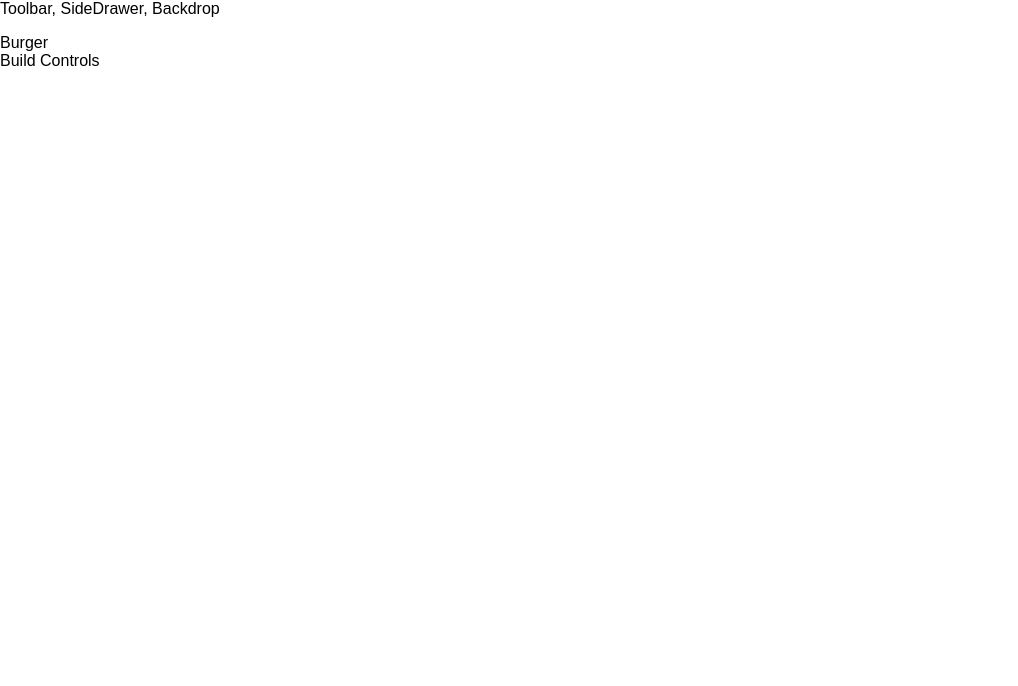
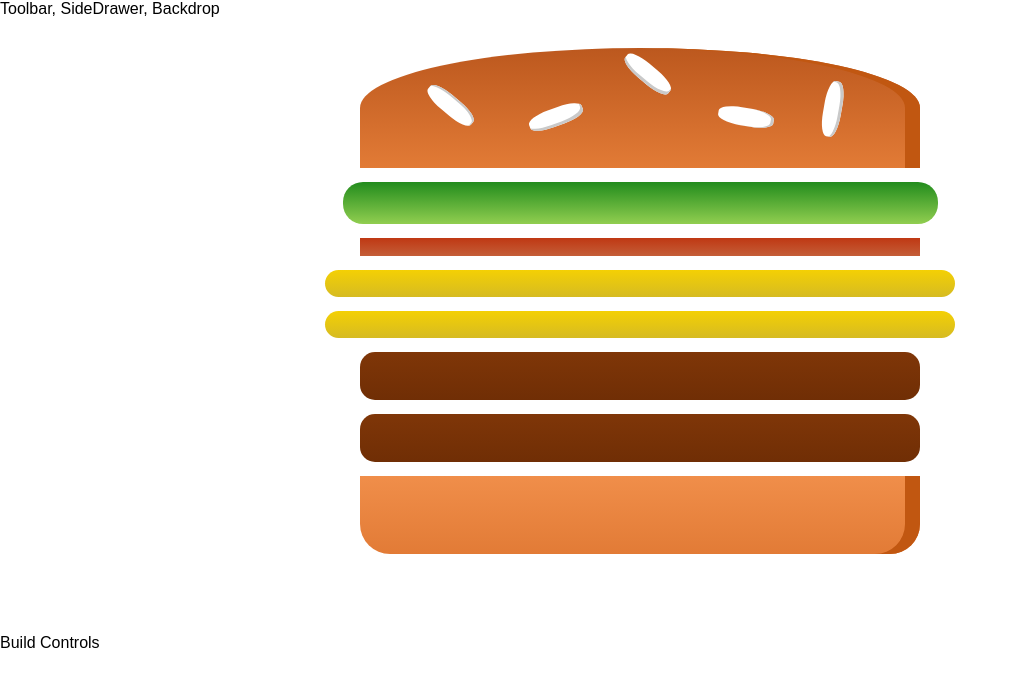
Before and after one commit to TPullen21/react-bb, a React app: page / in a window 1280 px wide. Shown: the top 686 px of the page, without its empty margins (0-1018 px from the left). Built offline with nearby package versions, Linux system fonts and the light colour scheme.

Commit message:
Outputs ingredients dynamically

```diff
--- /dev/null
+++ b/src/components/Burger/Burger.css
@@ -0,0 +1,30 @@
+.Burger {
+    width: 100%;
+    height: 250px;
+    margin: auto;
+    overflow: scroll;
+    text-align: center;
+    font-weight: bold;
+    font-size: 1.2rem;
+}
+
+@media (min-width: 500px) and (max-height: 400px) {
+    .Burger {
+        width: 350px;
+        height: 300px;
+    }
+}
+
+@media (min-width: 500px) and (min-height: 401px) {
+    .Burger {
+        width: 450px;
+        height: 400px;
+    }
+}
+
+@media (min-width: 1000px) and (min-height: 700px) {
+    .Burger {
+        width: 700px;
+        height: 600px;
+    }
+}
--- a/src/components/Burger/Burger.js
+++ b/src/components/Burger/Burger.js
@@ -0,0 +1,31 @@
+import React from 'react';
+
+import classes from './Burger.css'
+import BurgerIngredient from './BurgerIngredient/BurgerIngredient'
+
+const burger = (props) => {
+
+    let transformedIngredients = Object.keys(props.ingredients)
+        .map(igKey => {
+            return [...Array(props.ingredients[igKey])].map((_, i) => {
+                return <BurgerIngredient key={igKey + i} type={igKey} />
+            });
+        })
+        .reduce((arr, el) => {
+            return arr.concat(el);
+        }, []);
+
+    if (transformedIngredients.length === 0) {
+        transformedIngredients = <p>Please start adding ingredients!</p>
+    }
+
+    return (
+        <div className={classes.Burger}>
+            <BurgerIngredient type="bread-top" />
+            {transformedIngredients}
+            <BurgerIngredient type="bread-bottom" />
+        </div>
+    );
+};
+
+export default burger;
--- a/src/components/Burger/BurgerIngredient/BurgerIngredient.js
+++ b/src/components/Burger/BurgerIngredient/BurgerIngredient.js
@@ -8,7 +8,7 @@
 
         let ingredient = null;
 
-        switch(props.type) {
+        switch(this.props.type) {
             case ('bread-bottom'):
                 ingredient = <div className={classes.BreadBottom}></div>;
                 break;
@@ -42,4 +42,8 @@
 
 };
 
-export default burgerIngredient;
+BurgerIngredient.propTypes = {
+    type: PropTypes.string.isRequired
+}
+
+export default BurgerIngredient;
--- a/src/containers/BurgerBuilder/BurgerBuilder.js
+++ b/src/containers/BurgerBuilder/BurgerBuilder.js
@@ -1,10 +1,27 @@
 import React, { Component } from 'react';
 
+import Burger from '../../components/Burger/Burger'
+
 class BurgerBuilder extends Component {
+
+    // constructor(props) {
+    //     super(props);
+    //     this.state = {...};
+    // }
+
+    state = {
+        ingredients: {
+            salad: 1,
+            bacon: 1,
+            cheese: 2,
+            meat: 2
+        }
+    }
+
     render () {
         return (
             <React.Fragment>
-                <div>Burger</div>
+                <Burger ingredients={this.state.ingredients}/>
                 <div>Build Controls</div>
             </React.Fragment>
         );
```
